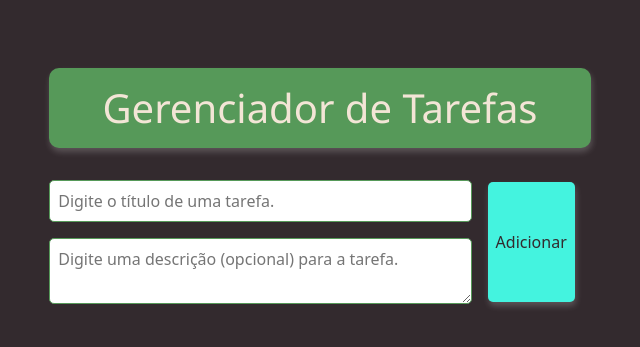
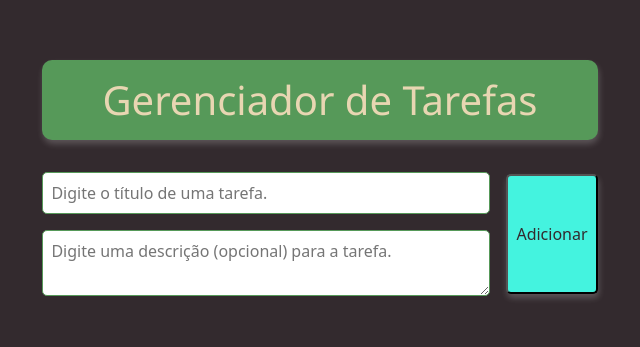
Before and after one commit to Kirarizinho02/ListaDeTarefas, a React (Vite) app in the folder lista-de-tarefas/: page / in a window 1280 px wide. Shown: the part 217-564 px from the top of the page, without its empty margins (320-960 px from the left). Built offline with nearby package versions, Linux system fonts and the light colour scheme.

Commit message:
Código devidamente comentado.

```diff
--- a/lista-de-tarefas/src/App.css
+++ b/lista-de-tarefas/src/App.css
@@ -6,8 +6,9 @@ h1 {
   background-color: var(--verde-escuro);
   border-radius: 10px;
   box-shadow: 1px 4px 6px rgba(255, 255, 255, 0.2);
-  display: block;
 }
+
+/* Estilização básica do h1, com uma fonte padrão e uma sensação de profundidade adicionada pelo box-shadow */
 
 #Cabecalho {
   flex-direction: column;
@@ -17,5 +18,7 @@ h1 {
   top: 1rem;
   display: flex;
   margin-top: 5rem;
-  max-height: 100vh;
+  max-height: 90vh;
 }
+
+/* O Cabeçalho foi estilizado para não sair da página caso muitos itens sejam adicionados a lista pelo max-height */
--- a/lista-de-tarefas/src/App.jsx
+++ b/lista-de-tarefas/src/App.jsx
@@ -1,5 +1,7 @@
 import ListaTarefas from "./components/ListaTarefa";
 import 'bootstrap/dist/css/bootstrap.min.css';
+
+{/* Importação do bootstrap neste arquivo para garantir que as variáveis do bootstrap estejam sendo passadas corretamente */}
 
 import './App.css';
 
@@ -15,4 +17,6 @@ function App(){
   );
 }
 
+{/* O App.jsx contém a importação da lista de tarefas assim como o cabeçalho do site e um fragment para evitar a criação de divs desnecessárias*/}
+
 export default App;
--- a/lista-de-tarefas/src/components/ListaTarefa.module.css
+++ b/lista-de-tarefas/src/components/ListaTarefa.module.css
@@ -2,7 +2,10 @@
     display: flex;
     flex-direction: column;
     align-items: center;
+    justify-content: center;
 }
+
+/* Estilização do container principal, organizando os itens em forma de coluna */
 
 .ListaTarefa h2 {
     color: var(--azul-ciano);
@@ -12,28 +15,34 @@
     margin-top: 1rem;
 }
 
+/* Estilização padrão do h2 dentro da classe lista tarefa */
+
 .InputContainer {
     flex-direction: column;
-    width: 33vw;
+    width: 35vw;
     display: flex;
     justify-content: center;
     align-items: center;
     margin-top: 1rem;
 }
 
+/* Estilização do container de input, organizando os itens em forma de coluna */
+
 .Tarefas {
     display: flex;
-    flex-direction: row;
     justify-content: center;
     align-items: center;
-    width: 100%;
 }
+
+/* Estilização do container de tarefas centralizando os itens */
 
 .Tarefas textarea{
     width: 100%;
     border: 1px solid var(--verde-escuro);
     border-radius: 5px;
 }
+
+/* Estilização do textarea, definindo a largura e o estilo da borda */
 
 .ListaTarefa input {
     width: 100%;
@@ -44,40 +53,38 @@
     text-align: left;
 }
 
+/* Estilização do input, definindo a largura, estilo da borda, tamanho da fonte */
+
 .ListaTarefa .BotaoLista {
     width: auto !important;
+    margin-right: 0rem !important;
     font-size: 1rem;
     margin-top: 1.5rem !important;
     height: 7.5rem !important;
     background-color: var(--azul-ciano);
     color: var(--cinza);
-    border: none;
     border-radius: 5px;
     cursor: pointer;
     transition: background-color 0.3s ease;
     box-shadow: 1px 4px 6px rgba(255, 255, 255, 0.2);
 }
 
+/* Estilização do botão de adicionar tarefa, definindo a largura, altura, cor de fundo, cor do texto, borda e sombra */
+/* É importante avisar que o uso do !important é para sobrescrever variáveis do Bootstrap */
+
 .ListaTarefa button:hover {
     background-color: #00d9ff;
 }
 
-.ListaTarefa ul {
-    list-style: none;
-    width: 90%;
-    padding: 0;
-    margin: 0;
-    display: flex;
-    flex-direction: column;
-    justify-content: center;
-    color: var(--bege);
-    align-items: center;
+.ListaTarefa ul{
+    padding-left: 0 !important;
 }
+
+/* Estilização da lista de tarefas, removendo o padding padrão do Bootstrap */
 
 .ListaTarefa li {
     transition: ease-in-out 0.3s;
-    width: 38.3vw;
-    margin-right: 20px;
+    width: 40vw;
     display: flex;
     justify-content: space-between;
     align-items: center;
@@ -95,6 +102,8 @@
     text-align: justify;
 }
 
+/* Estilização da lista de tarefas, definindo a largura, altura, cor de fundo, cor do texto, borda, tamanho da fonte, peso da fonte */
+
 .ListaTarefa .Botoes {
     display: flex;
     flex-direction: column;
@@ -110,6 +119,8 @@
     flex-direction: column;
 }
 
+/* Essas três classes servem para a organização dos componentes nas divs, mas não tem estilizações além do display:flex e direções */
+
 .ListaTarefa li button {
     border-width: 0 !important;
     border-radius: 5px;
@@ -119,8 +130,11 @@
     color: var(--bege);
 }
 
+/* Estilização do botão de remoção de tarefa e conclusão de tarefa */
+
 .ListaTarefa li button:hover {
     background-color: var(--verde-claro);
+    transition: ease-in-out 0.2s;
 }
 
 .ListaTarefa .Concluida {
@@ -135,5 +149,8 @@
 }
 
 .ListaTarefa .Concluida button:hover {
+    transition: ease-in-out 0.2s;
     background-color: #eb4848;
 }
+
+/* Essas quatro classes e respectivos hovers servem para a adição de animações simples e cores diferentes durante o hover do mouse */
--- a/lista-de-tarefas/src/global.css
+++ b/lista-de-tarefas/src/global.css
@@ -2,16 +2,20 @@
     --verde-escuro: #569959;
     --cinza: #332A2E;
     --verde-claro: #43D94A;
-    --bege: #F3E5D6;
+    --bege: #E8D6B2;
     --azul-ciano: #44F3DF;
     --branco: #f9f9f9;
 }
+
+/* Definindo as cores que usei no projeto de forma global */
 
 * {
     margin: 0;
     padding: 0;
     box-sizing: border-box;
 }
+
+/* Resetando os estilos padrões do navegador */
 
 body {
     margin: 0;
@@ -23,9 +27,13 @@ body {
     background-color: var(--cinza) !important;
 }
 
+/* Definindo o estilo do body, centralizando os elementos e definindo a cor de fundo */
+
 button, input, textarea {
     padding: 0.5rem 0.5rem !important;
     margin: 0.5rem 1rem !important;
     font-size: 1rem !important;
     font-family: system-ui, -apple-system, BlinkMacSystemFont, 'Segoe UI', Roboto, Oxygen, Ubuntu, Cantarell, 'Open Sans', 'Helvetica Neue', sans-serif;
 }
+
+/* Definindo o estilo dos botões, inputs e textareas, definindo o tamanho da fonte e a fonte padrão */
--- a/lista-de-tarefas/src/main.jsx
+++ b/lista-de-tarefas/src/main.jsx
@@ -8,3 +8,5 @@ createRoot(document.getElementById('root')).render(
     <App />
   </StrictMode>,
 )
+
+{/* O código acima é o ponto de entrada do React */}
```
Also changed, not shown: lista-de-tarefas/src/components/ListaTarefa.jsx (+36 -1 lines).
